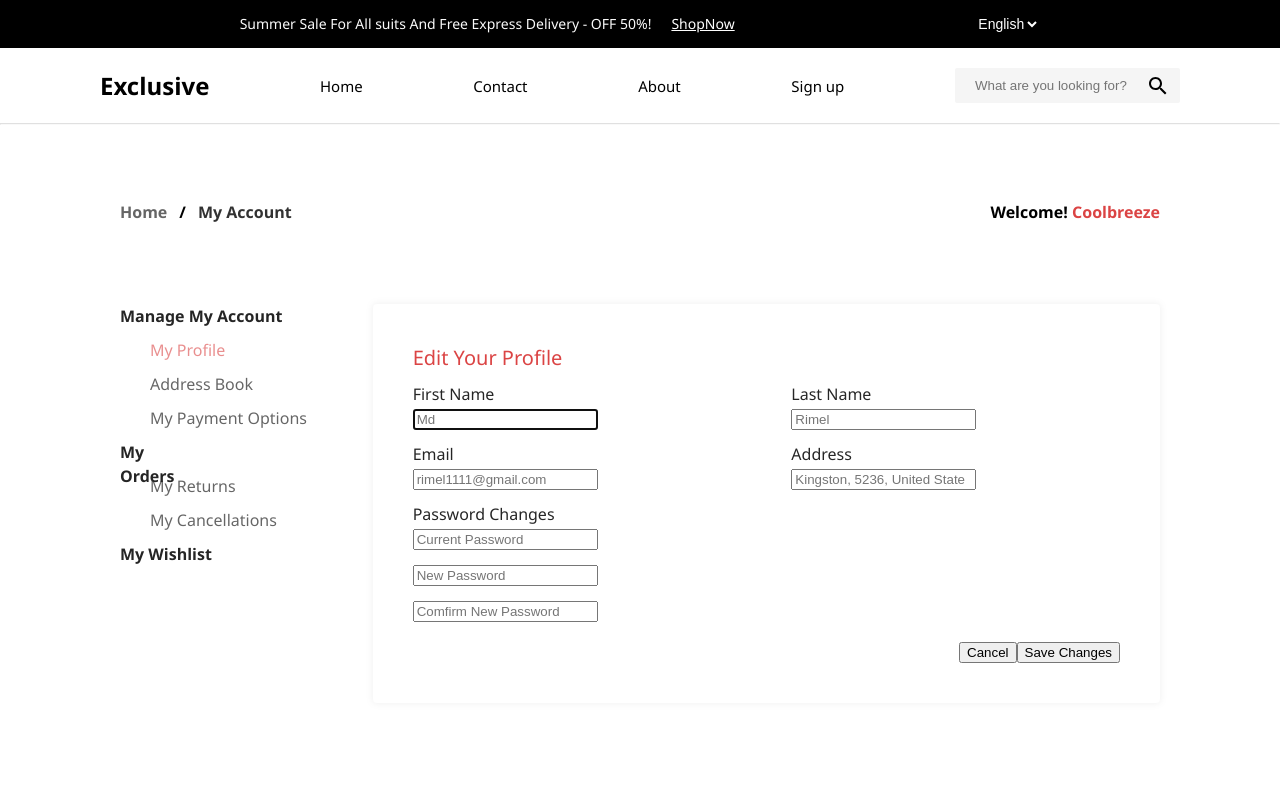
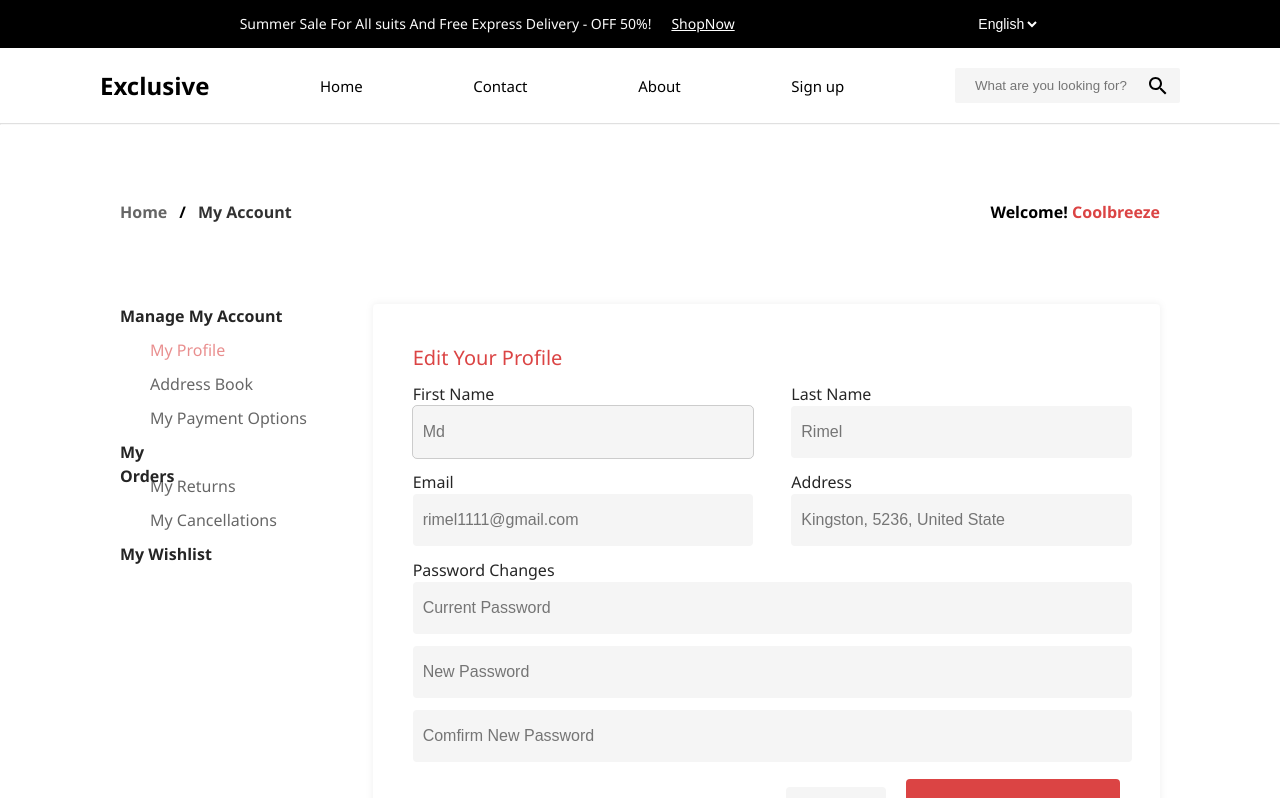
Before and after one commit to Coolbreeze-22/e-commerce, a React (Vite) app: page /account in a window 1280 px wide. Shown: the top 798 px of the page. Built offline with nearby package versions, Linux system fonts and the light colour scheme.

Commit message:
account button

```diff
--- a/src/components/Account/Profile/Profile.css
+++ b/src/components/Account/Profile/Profile.css
@@ -29,9 +29,17 @@
 .prof-btn-wrapper {
     grid-column: 1/3;
     display: flex;
+    align-items: center;
     flex-direction: row;
     justify-content:flex-end;
     padding-top: 5px;
+}
+.prof-btn-cancel{
+  width: 100px;
+  height: 40px;
+  background-color: whitesmoke;
+  color: black;
+  margin-right: 20px;
 }
 
 @media (max-width: 600px) {
--- a/src/components/Account/Profile/Profile.tsx
+++ b/src/components/Account/Profile/Profile.tsx
@@ -1,4 +1,4 @@
-import { useState } from "react";
+import React, { useState } from "react";
 import "./Profile.css";
 import CustomInput from "../../CustomInput/CustomInput";
 import CustomButton from "../../CustomButton/CustomButton";
@@ -27,12 +27,14 @@ const Profile = () => {
   const [formData, setFormData] = useState<formType>(initialState);
   console.log(formData);
 
-  const handleSubmit = (event: React.MouseEvent<HTMLButtonElement>) => {
+  const handleSubmit = (event: React.FormEvent<HTMLFormElement>) => {
     event.preventDefault();
 
     setFormData(initialState);
   };
-  const handleClear = () => {
+  const handleClear = (event: React.MouseEvent<HTMLButtonElement>) => {
+    event.preventDefault();
+
     setFormData(initialState);
   };
   const handleChange = (event: React.ChangeEvent<HTMLInputElement>) => {
@@ -43,7 +45,7 @@ const Profile = () => {
   return (
     <main className="prof-container">
       <header className="prof-form-header">Edit Your Profile</header>
-      <form className="prof-form">
+      <form onSubmit={(event) => handleSubmit(event)} className="prof-form">
         <div className="prof-form-text">
           <label className="prof-label">First Name</label>
           <br />
@@ -52,7 +54,7 @@ const Profile = () => {
             type="text"
             name="firstName"
             placeholder="Md"
-            className="prof-input-1"
+            className="custom-input prof-input-1"
             value={formData.firstName}
             onChange={handleChange}
           />
@@ -65,7 +67,7 @@ const Profile = () => {
             name="lastName"
             placeholder="Rimel"
             value={formData.lastName}
-            className="prof-input-1"
+            className="custom-input prof-input-1"
             onChange={handleChange}
           />
         </div>
@@ -76,7 +78,7 @@ const Profile = () => {
             type="email"
             name="email"
             placeholder="rimel1111@gmail.com"
-            className="prof-input-1"
+            className="custom-input prof-input-1"
             value={formData.email}
             onChange={handleChange}
           />
@@ -88,7 +90,7 @@ const Profile = () => {
             type="name"
             name="address"
             placeholder="Kingston, 5236, United State"
-            className="prof-input-1"
+            className="custom-input prof-input-1"
             value={formData.address}
             onChange={handleChange}
           />
@@ -100,7 +102,7 @@ const Profile = () => {
             type="password"
             name="password"
             placeholder="Current Password"
-            className="prof-input-2"
+            className="custom-input prof-input-2"
             value={formData.password}
             onChange={handleChange}
           />
@@ -110,7 +112,7 @@ const Profile = () => {
             type="password"
             name="newPassword"
             placeholder="New Password"
-            className="prof-input-2"
+            className="custom-input prof-input-2"
             value={formData.newPassword}
             onChange={handleChange}
           />
@@ -120,21 +122,21 @@ const Profile = () => {
             type="password"
             name="comfirmPassword"
             placeholder="Comfirm New Password"
-            className="prof-input-2"
+            className="custom-input prof-input-2"
             value={formData.comfirmPassword}
             onChange={handleChange}
           />
         </div>
         <div className="prof-btn-wrapper">
           <CustomButton
-            onClick={() => handleClear()}
+            onClick={(event) => handleClear(event)}
             text="Cancel"
-            className="prof-btn-cancel"
+            className="custom-btn prof-btn-cancel"
           />
           <CustomButton
-            onClick={(event) => handleSubmit(event)}
+            type="submit"
             text="Save Changes"
-            className="prof-btn-save"
+            className="custom-btn prof-btn-save"
           />
         </div>
       </form>
```
